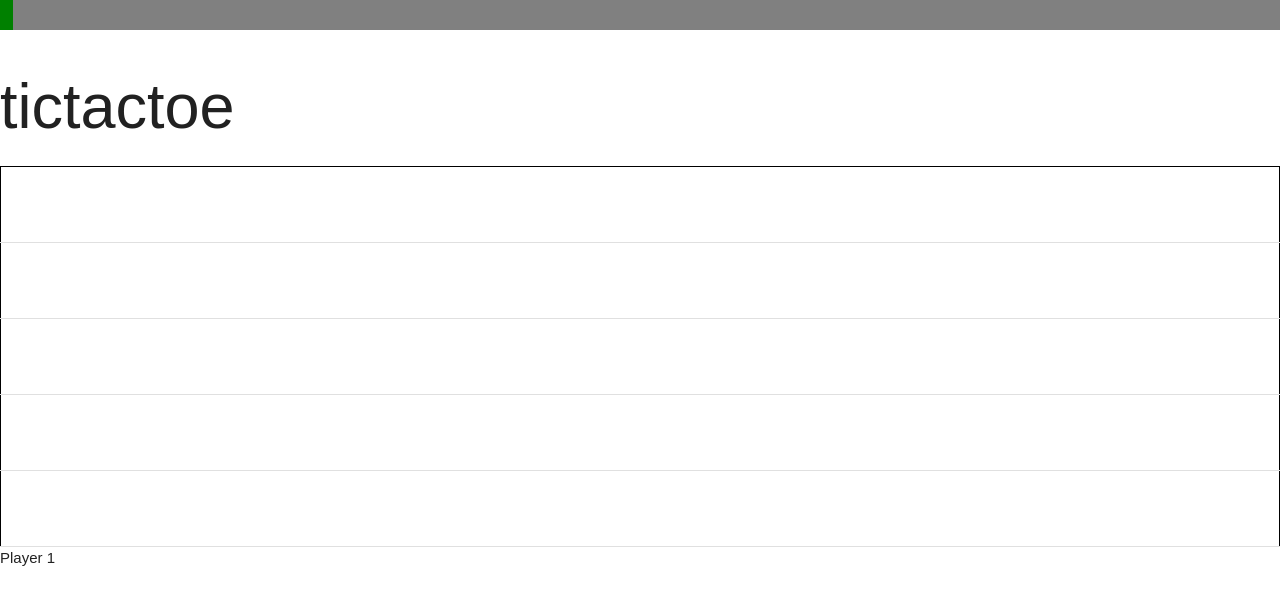
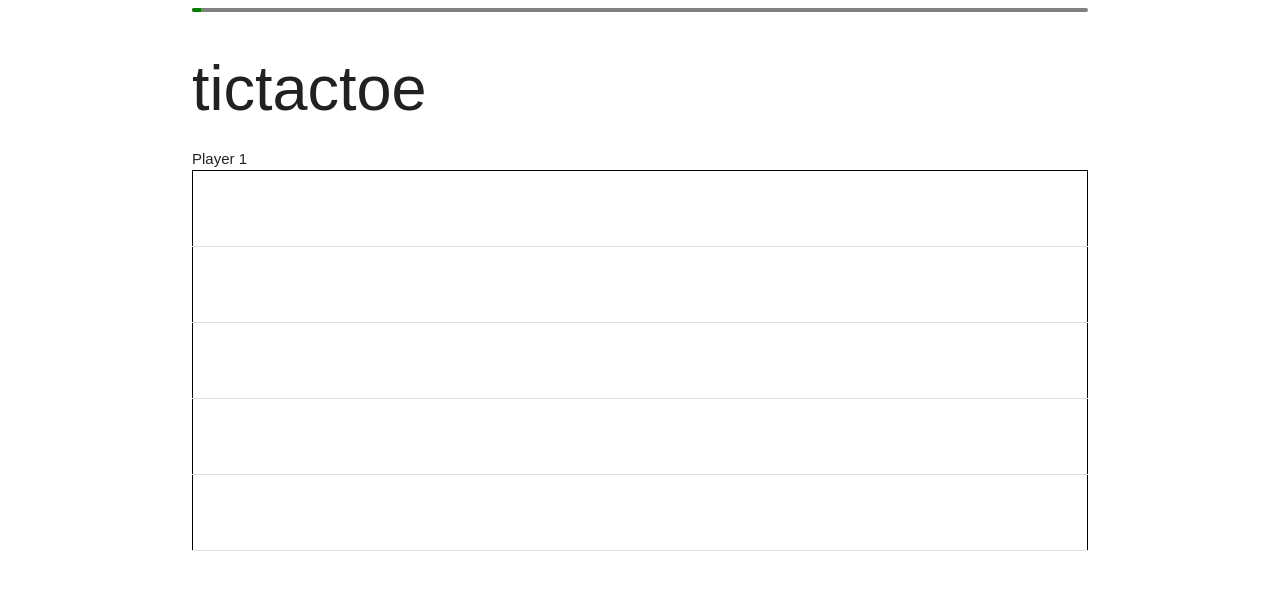
Before and after one commit to kaljador/tictactoe, a website built with Parcel: page index.html in a window 1280 px wide. Built offline with nearby package versions, Linux system fonts and the light colour scheme.

Commit message:
Update index.html

```diff
--- a/index.html
+++ b/index.html
@@ -15,13 +15,14 @@
   </head>
 
   <body>
-    <div id="myProgress">
-      <div id="myBar"></div>
+    <div class="container" id="board">
+      <div class="progress" id="myProgress">
+        <div class="determinate" id="myBar"></div>
+      </div>
+      <h1>tictactoe</h1>
+
+      <script src="src/index.js"></script>
+      <span id="turn">Player 1</span>
     </div>
-    <h1>tictactoe</h1>
-    <div id="board"></div>
-
-    <script src="src/index.js"></script>
-    <span id="turn">Player 1</span>
   </body>
 </html>
```
